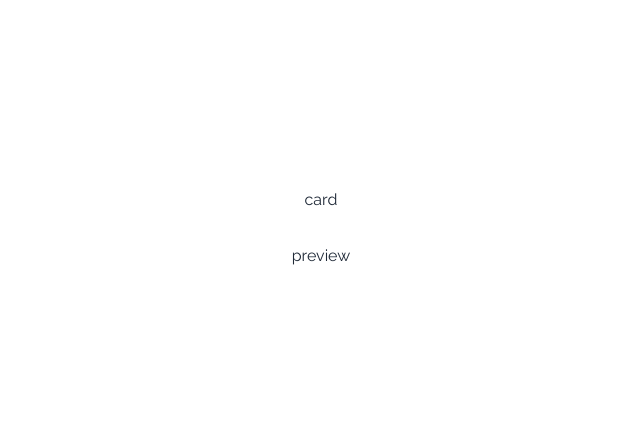
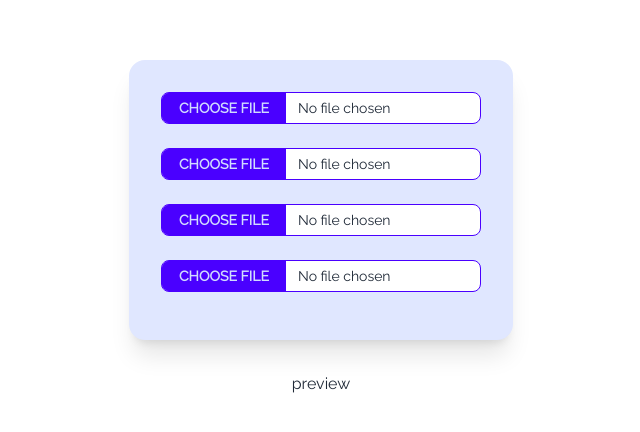
Before and after one commit to mirkobozzetto/elevator-generator-codeline, a Next.js app: page / in a window 1280 px wide. Shown: the part 172-604 px from the top of the page, without its empty margins (319-959 px from the left). Built offline with nearby package versions, Linux system fonts and the light colour scheme.

Commit message:
feat: add file upload functionality to the Home page

```diff
--- a/src/app/page.tsx
+++ b/src/app/page.tsx
@@ -1,7 +1,48 @@
 export default function Home() {
   return (
     <main className="flex lg:flex-col justify-center items-center gap-8 m-auto max-w-4xl min-h-full">
-      <div className="">card</div>
+      <div className="bg-indigo-100 shadow-xl w-96 card">
+        <div className="card-body">
+          <label className="form-control w-full max-w-xs">
+            <span className="label-text"> </span>
+            <input
+              type="file"
+              className="w-full max-w-xs file-input file-input-primary file-input-sm"
+            />
+            <div className="label"></div>
+          </label>
+
+          <label className="form-control w-full max-w-xs">
+            <span className="label-text"> </span>
+            <input
+              type="file"
+              className="w-full max-w-xs file-input file-input-primary file-input-sm"
+            />
+            <div className="label"></div>
+          </label>
+
+          <label className="form-control w-full max-w-xs">
+            <span className="label-text"> </span>
+            <input
+              type="file"
+              className="w-full max-w-xs file-input file-input-primary file-input-sm"
+            />
+            <div className="label"></div>
+          </label>
+
+          <label className="form-control w-full max-w-xs">
+            <span className="label-text"> </span>
+            <input
+              type="file"
+              className="w-full max-w-xs file-input file-input-primary file-input-sm"
+            />
+            <div className="label"></div>
+          </label>
+          {/* <div className="justify-start card-actions">
+            <button className="btn btn-primary">Buy Now</button>
+          </div> */}
+        </div>
+      </div>
       <div className="">preview</div>
     </main>
   );
```
